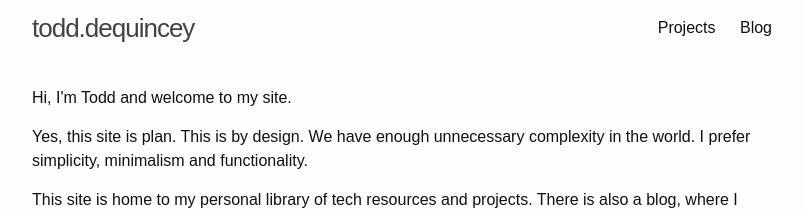
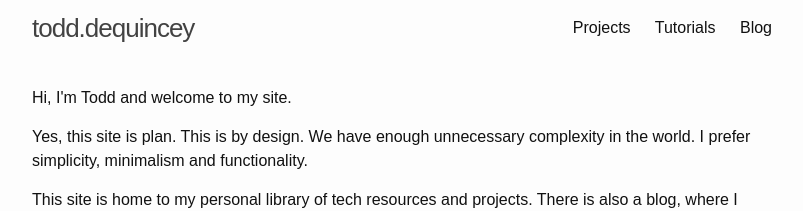
Before and after one commit to toddy86/dequincey.blog, a Jekyll site: the page built from index.html, in a window 1280 px wide. Shown: the top 211 px of the page, without its empty margins (238-1041 px from the left). Built offline with Jekyll 4.4.1, drawn with Linux system fonts in a browser that asks for light colours; the list of posts is cut into pages by our own code.

Commit message:
Updating home page

```diff
--- a/_data/navigation.yml
+++ b/_data/navigation.yml
@@ -7,6 +7,8 @@ main:
   #   url: /resume/
   # - title: "GitHub"
   #   url: https://github.com/toddy86/
+  - title: "Tutorials"
+    url: /tutorials/
   - title: "Blog"
     url: /blog/
   # - title: "About"
```
Also changed, not shown: tutorials.md (added, +5 -0 lines), 1 other file.
